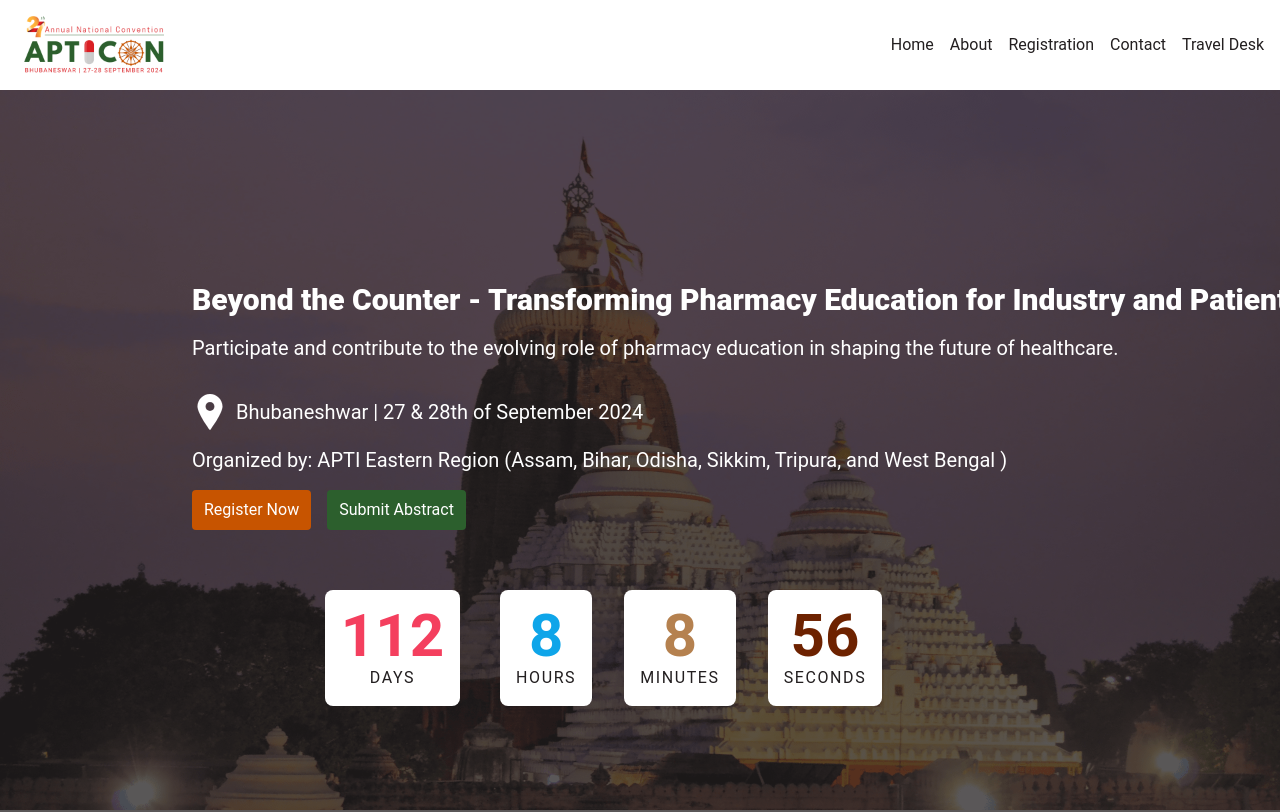
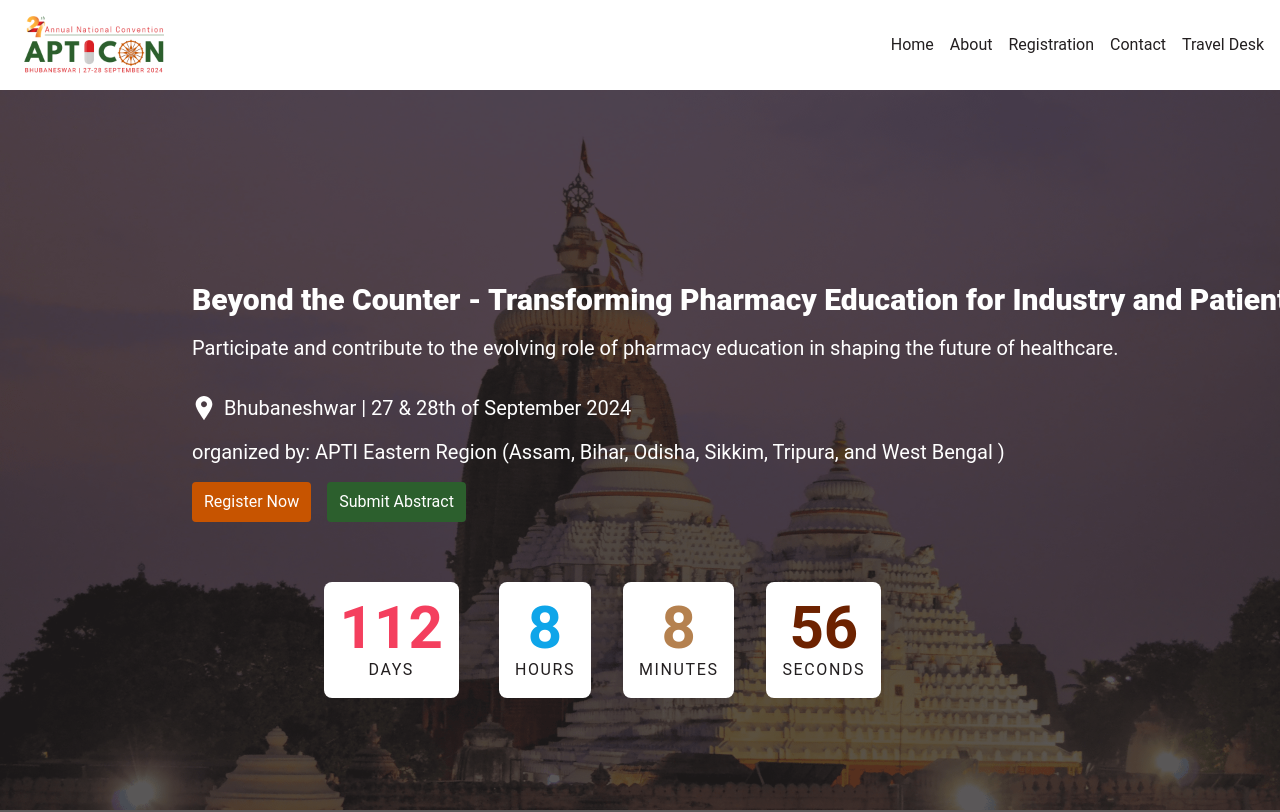
Before and after one commit to ravindrasirvi609/APTICON24, a Next.js app: page / in a window 1280 px wide. Shown: the top 812 px of the page. Built offline with nearby package versions, Linux system fonts and the light colour scheme.

Commit message:
Refactor page.tsx to update SVG size calculation and improve code organization

```diff
--- a/src/app/page.tsx
+++ b/src/app/page.tsx
@@ -35,19 +35,6 @@
     autoplaySpeed: 4000,
     cssEase: "linear",
   };
-
-  const [svgSize, setSvgSize] = useState(24); // Initial size, adjust as needed
-
-  // Function to calculate the appropriate size based on text length
-  const calculateSvgSize = () => {
-    const textLength = "Bhubaneshwar | 27 & 28th of September 2024".length; // You can adjust this text
-    const newSize = 24 + (textLength - 30); // Adjust 30 as needed based on your design
-    setSvgSize(newSize < 24 ? 24 : newSize); // Ensure minimum size is 24
-  };
-
-  useEffect(() => {
-    calculateSvgSize();
-  }, []);
 
   return (
     <div className="bg-white overflow-hidden">
@@ -105,7 +92,7 @@
                   </p>
                 </div>
                 <div className="text-center lg:text-left">
-                  <p className="text-xs md:text-md lg:text-xl mb-2 md:mb-4 flex items-center">
+                  <p className="text-xs md:text-md lg:text-xl mb-2 md:mb-4 flex items-center justify-center lg:justify-start">
                     <span className="inline-block align-middle mr-2">
                       <svg
                         fill="#ffffff"
@@ -116,8 +103,8 @@
                         viewBox="0 0 395.71 395.71"
                         xmlSpace="preserve"
                         stroke="#ffffff"
-                        width={svgSize}
-                        height={svgSize}
+                        width={24}
+                        height={24}
                       >
                         <g id="SVGRepo_bgCarrier" strokeWidth="0"></g>
                         <g
@@ -132,10 +119,12 @@
                         </g>
                       </svg>
                     </span>{" "}
-                    Bhubaneshwar | 27 & 28th of September 2024
+                    <span className="block lg:inline-block text-center lg:text-left">
+                      Bhubaneshwar | 27 & 28th of September 2024
+                    </span>
                   </p>
                   <p className="text-xs md:text-md lg:text-xl mb-2 md:mb-4">
-                    Organized by: APTI Eastern Region (Assam, Bihar, Odisha,
+                    organized by: APTI Eastern Region (Assam, Bihar, Odisha,
                     Sikkim, Tripura, and West Bengal )
                   </p>
                   <div className="flex flex-wrap justify-center lg:justify-start space-x-2 sm:space-x-4">
```
